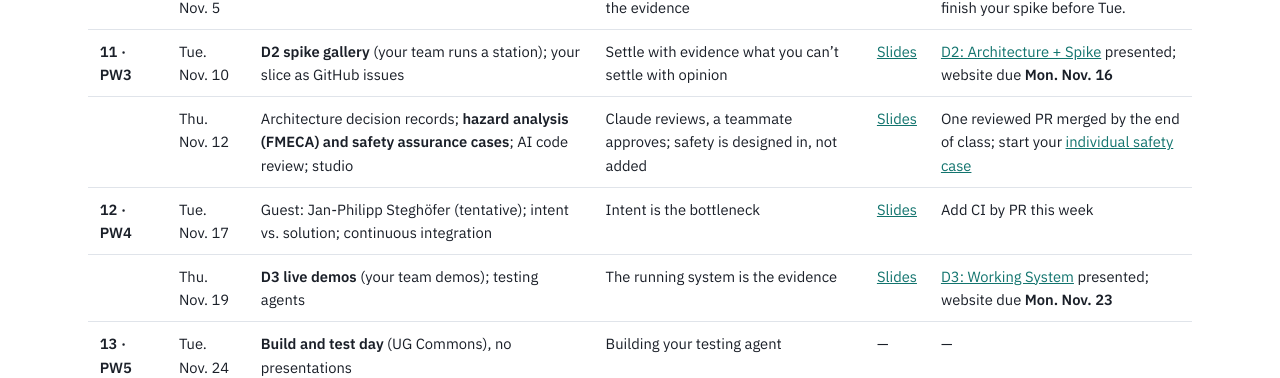
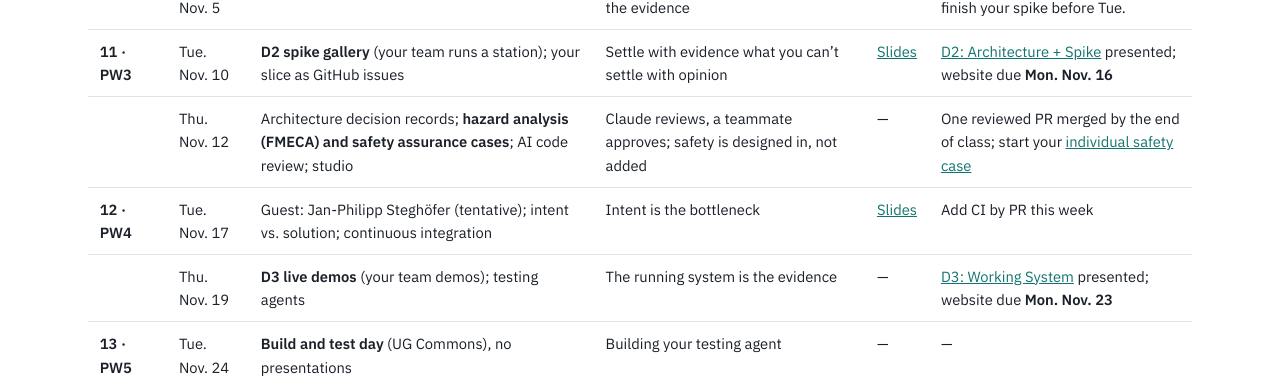
Before and after one commit to JaneClelandHuang/uav-native-ai, a Jekyll site: the page built from schedule.md, in a window 1280 px wide and 900 px high, scrolled down 1360 px. Shown: the part 151-529 px from the top of the window. Built offline with Jekyll 4.4.1, drawn with Linux system fonts in a browser that asks for light colours.

Commit message:
Schedule: link a two-day deck once, on its Tuesday
Co-Authored-By: Claude Opus 5.5 <noreply@anthropic.com>

```diff
--- a/schedule.md
+++ b/schedule.md
@@ -40,9 +40,9 @@ assignment; team-project weeks (PW1–PW7) link to their deliverable on the
 | **10 · PW2** | Tue. Nov. 3 | Guest: Tori Huang-Brauer, *Claude in Software Engineering*; studio | — | — | — |
 | | Thu. Nov. 5 | Architecture sketches and architectural spikes | AI for throwaway code, humans for the evidence | [Slides](https://docs.google.com/presentation/d/1bmV0wNAs4uQmr3T1mglRBqfukzrX7gUq/edit?usp=sharing&ouid=104709123702489306200&rtpof=true&sd=true) | Spike question checked in class; finish your spike before Tue. |
 | **11 · PW3** | Tue. Nov. 10 | **D2 spike gallery** (your team runs a station); your slice as GitHub issues | Settle with evidence what you can't settle with opinion | [Slides](https://docs.google.com/presentation/d/1vR7TI9qSxUCDd4cV22lZ1XSbE51QlM0q/edit?usp=sharing&ouid=104709123702489306200&rtpof=true&sd=true) | [D2: Architecture + Spike](project/d2.md) presented; website due **Mon. Nov. 16** |
-| | Thu. Nov. 12 | Architecture decision records; **hazard analysis (FMECA) and safety assurance cases**; AI code review; studio | Claude reviews, a teammate approves; safety is designed in, not added | [Slides](https://docs.google.com/presentation/d/1vR7TI9qSxUCDd4cV22lZ1XSbE51QlM0q/edit?usp=sharing&ouid=104709123702489306200&rtpof=true&sd=true) | One reviewed PR merged by the end of class; start your [individual safety case](project/defense.md) |
+| | Thu. Nov. 12 | Architecture decision records; **hazard analysis (FMECA) and safety assurance cases**; AI code review; studio | Claude reviews, a teammate approves; safety is designed in, not added | — | One reviewed PR merged by the end of class; start your [individual safety case](project/defense.md) |
 | **12 · PW4** | Tue. Nov. 17 | Guest: Jan-Philipp Steghöfer (tentative); intent vs. solution; continuous integration | Intent is the bottleneck | [Slides](https://docs.google.com/presentation/d/1vydUll0Xi45Qx9yLQIrim6FCvADW9NXx/edit?usp=sharing&ouid=104709123702489306200&rtpof=true&sd=true) | Add CI by PR this week |
-| | Thu. Nov. 19 | **D3 live demos** (your team demos); testing agents | The running system is the evidence | [Slides](https://docs.google.com/presentation/d/1vydUll0Xi45Qx9yLQIrim6FCvADW9NXx/edit?usp=sharing&ouid=104709123702489306200&rtpof=true&sd=true) | [D3: Working System](project/d3.md) presented; website due **Mon. Nov. 23** |
+| | Thu. Nov. 19 | **D3 live demos** (your team demos); testing agents | The running system is the evidence | — | [D3: Working System](project/d3.md) presented; website due **Mon. Nov. 23** |
 | **13 · PW5** | Tue. Nov. 24 | **Build and test day** (UG Commons), no presentations | Building your testing agent | — | — |
 | | Thu. Nov. 26 | **THANKSGIVING — no class** | | | |
 | **14 · PW6** | Tue. Dec. 1 | **Build and test day** (UG Commons), no presentations | Trusting an agent's verdict | — | Do your three D4 fault runs this week |
```
